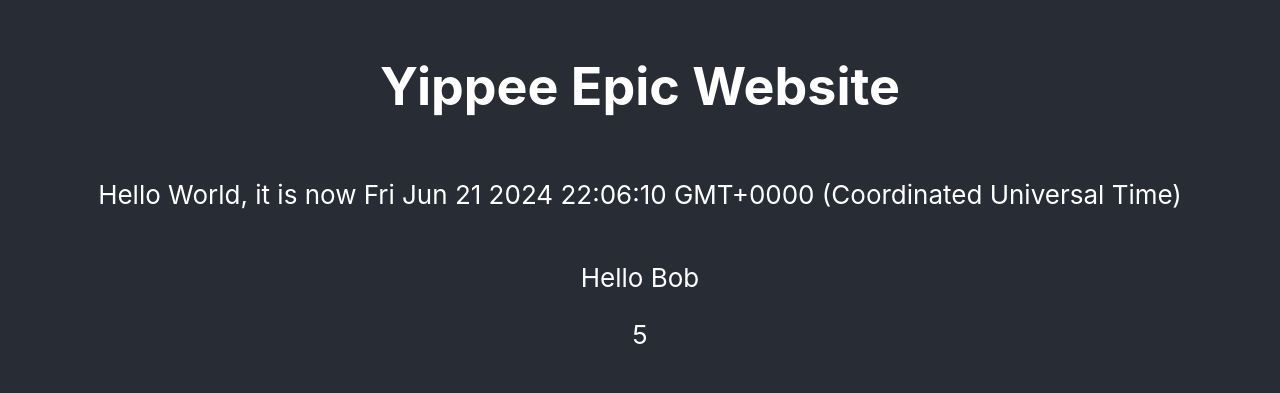
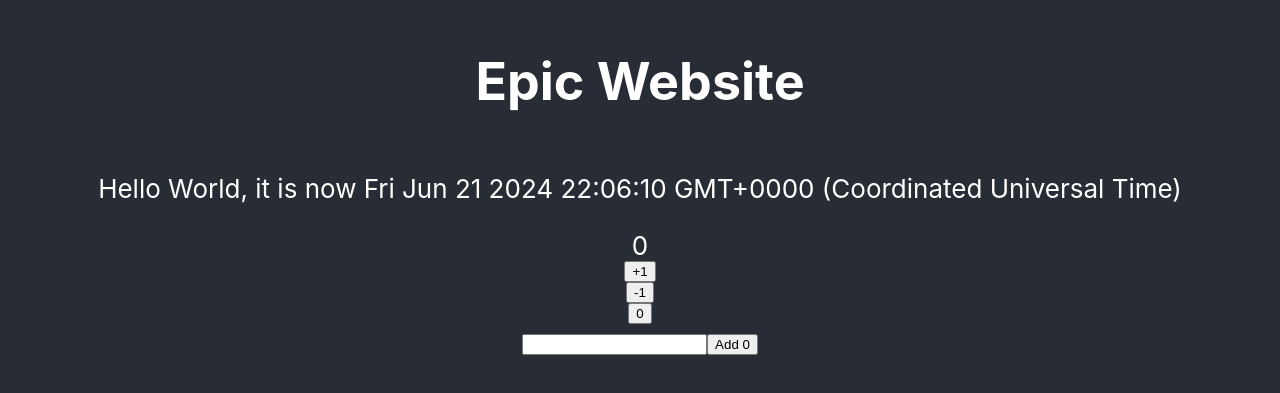
Before and after one commit to YifeiX03/YifeiX03.github.io, a React (Create React App) app: page / in a window 1280 px wide. Shown: the part 215-608 px from the top of the page. Built offline with nearby package versions, Linux system fonts and the light colour scheme.

Commit message:
Added buttons, now you can add to counter with buttons

```diff
--- a/src/App.tsx
+++ b/src/App.tsx
@@ -20,19 +20,51 @@ function Greet(props: any) {
   );
 }
 
+const Display = ({ counter }: any) => <div>{counter}</div>;
+const Button = ({ onClick, text }: any) => (
+  <button onClick={onClick}>{text}</button>
+);
+
+const AddForm = ({ func, amount }: any) => {
+  const [value, setValue] = useState(0);
+  function addAmount(num: number) {
+    if (!isNaN(num)) {
+      func(num);
+    }
+  }
+  return (
+    <div>
+      <input
+        onChange={(e) => setValue(parseInt(e.target.value))}
+        type="number"
+      />
+      <button onClick={() => addAmount(amount + value)}>Add {value}</button>
+    </div>
+  );
+};
+
+console.log("Hello");
+
 function App() {
-  console.log("Hello");
   const [counter, setCounter] = useState(0);
-
-  setTimeout(() => setCounter(counter + 1), 1000);
-
+  const setToValue = (newValue: any) => () => {
+    console.log("value now: ", newValue);
+    setCounter(newValue);
+  };
+  // setTimeout(() => setCounter(counter + 1), 1000);
+  // const increaseByOne = () => setCounter(counter + 1);
+  // const decreaseByOne = () => setCounter(counter - 1);
+  // const setToZero = () => setCounter(0);
   return (
     <div className="App">
       <header className="App-header">
-        <h1>Yippee Epic Website</h1>
+        <h1>Epic Website</h1>
         <Hello />
-        <Greet name="Bob" />
-        <div>{counter}</div>
+        <Display counter={counter} />
+        <Button onClick={setToValue(counter + 1)} text="+1" />
+        <Button onClick={setToValue(counter - 1)} text="-1" />
+        <Button onClick={setToValue(0)} text="0" />
+        <AddForm func={setCounter} amount={counter} />
       </header>
     </div>
   );
```
